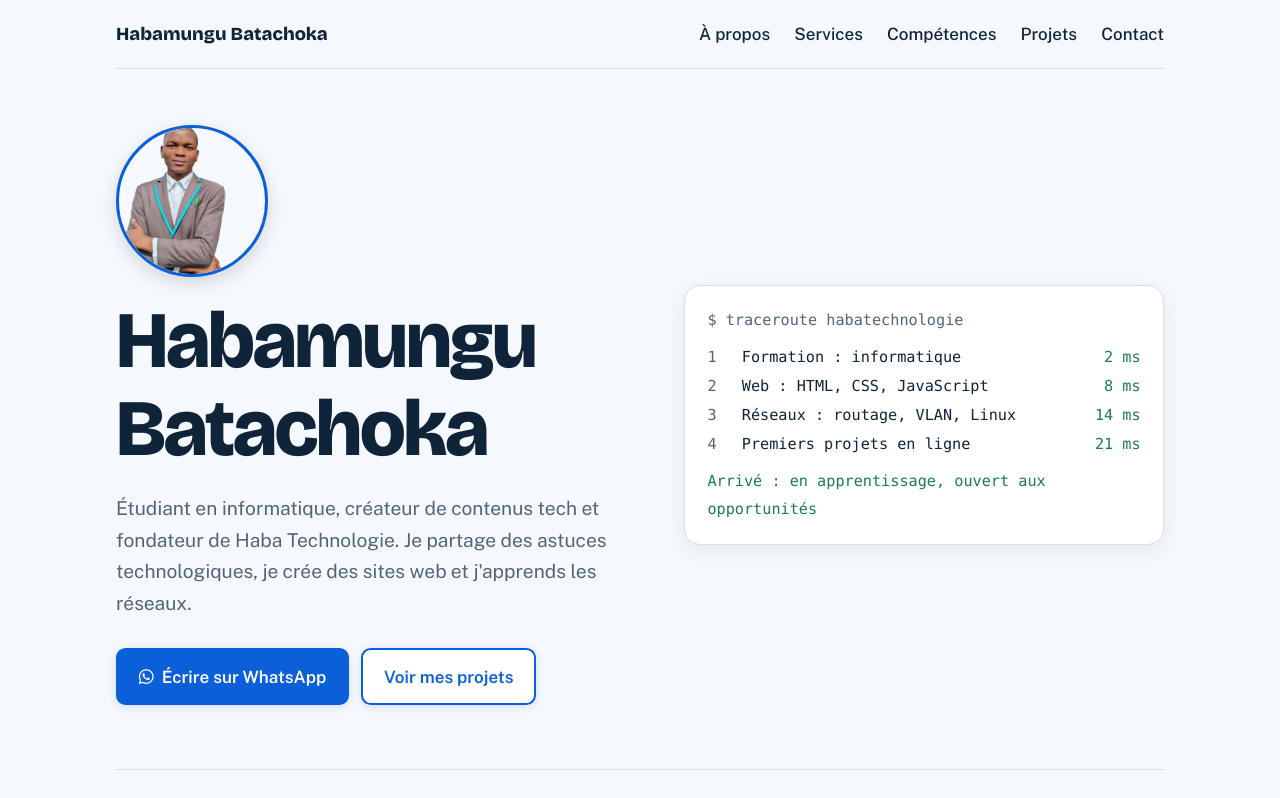
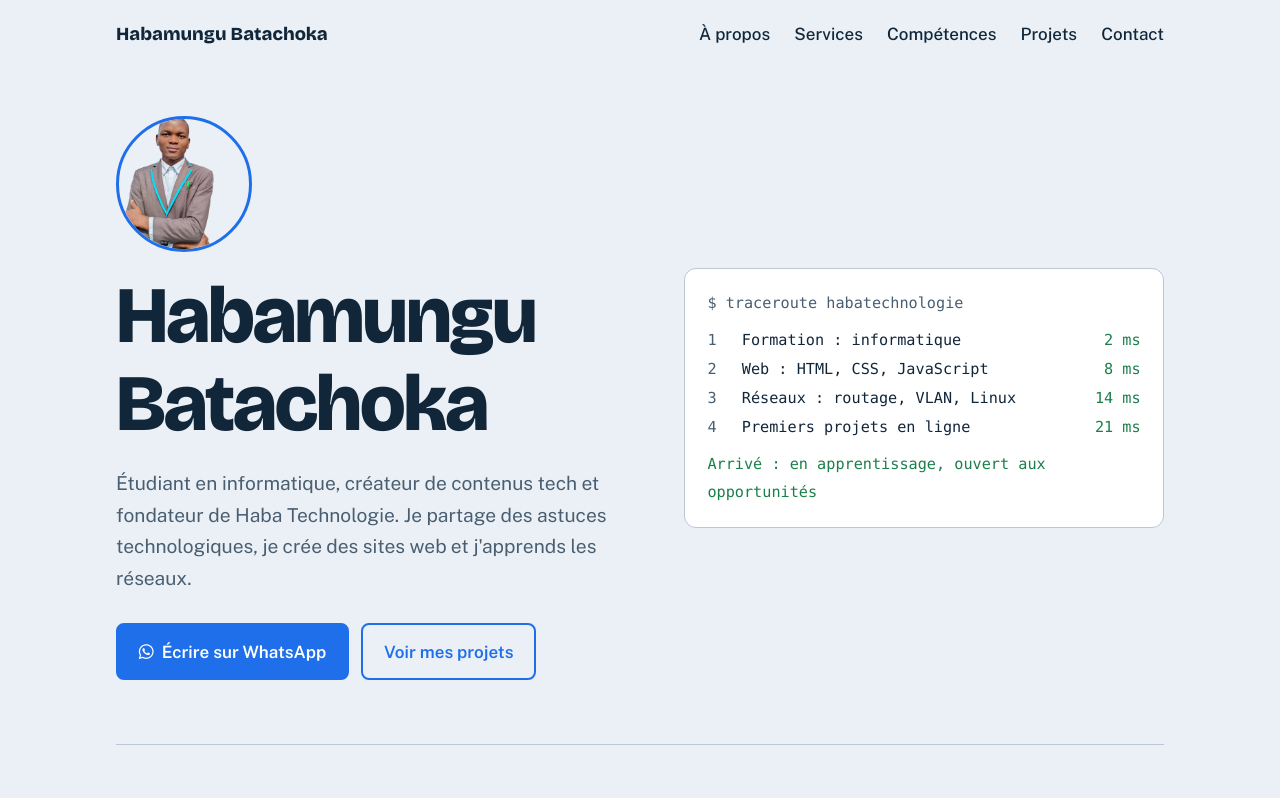
Before and after one commit to Habamungu22/Habamungu22.github.io, a plain HTML site: page index.html in a window 1280 px wide. Shown: the top 798 px of the page. Drawn offline with nearby package versions, Linux system fonts and the light colour scheme.

Commit message:
Add files via upload

```diff
--- a/index.html
+++ b/index.html
@@ -5,7 +5,7 @@
 <meta name="viewport" content="width=device-width, initial-scale=1">
 <title>Habamungu Batachoka – Haba Technologie</title>
 <meta name="description" content="Portfolio de Habamungu Batachoka, étudiant en informatique, créateur de contenus tech et fondateur de Haba Technologie.">
-<meta name="theme-color" content="#0B5FD8">
+<meta name="theme-color" content="#1F6FEB">
 <link rel="canonical" href="https://habamungu22.github.io/">
 <!-- Aperçu quand on partage le lien sur WhatsApp, Facebook, etc. -->
 <meta property="og:type" content="website">
@@ -39,12 +39,18 @@
 </script>
 <style>
 :root{
-  --bg:#F5F8FC; --panel:#FFFFFF; --ink:#0F2438; --muted:#51657A;
-  --line:#D5DFEA; --accent:#0B5FD8; --accent-ink:#FFFFFF; --ok:#1B7F4B;
-  color-scheme:light;
+  --bg:#EAF0F5; --panel:#FFFFFF; --ink:#12263A; --muted:#4A5E72;
+  --line:#B9C7D6; --accent:#1F6FEB; --accent-ink:#FFFFFF; --ok:#1B7F4B;
   box-sizing:border-box;
   padding-top:env(safe-area-inset-top,0px);
   padding-bottom:env(safe-area-inset-bottom,0px);
+}
+@media (prefers-color-scheme:dark){
+  :root:not([data-theme="light"]){
+    --bg:#0E1A27; --panel:#15263A; --ink:#E6EEF6; --muted:#9DB0C4;
+    --line:#2B4058; --accent:#5B9BFF; --accent-ink:#0E1A27; --ok:#4CC38A;
+    color-scheme:dark;
+  }
 }
 *,*::before,*::after{box-sizing:inherit}
 html{scroll-padding-top:env(safe-area-inset-top,0px);scroll-behavior:smooth}
@@ -118,14 +124,6 @@ footer{padding:2rem 0 3rem;color:var(--muted);border-top:1px solid var(--line);f
   nav a{margin:0 1rem 0 0}
 }
 
-/* Style clair et professionnel */
-header.top{border-bottom:1px solid var(--line);margin-bottom:.5rem}
-.photo{width:9.5rem;height:9.5rem;box-shadow:0 6px 18px rgba(15,36,56,.15)}
-.trace,.social a{box-shadow:0 6px 20px rgba(15,36,56,.07)}
-.trace{border-radius:1rem}
-section h2::after{content:"";display:block;width:3rem;height:4px;background:var(--accent);border-radius:2px;margin-top:.6rem}
-.btn{border-radius:.6rem;box-shadow:0 2px 8px rgba(11,95,216,.15)}
-.btn.alt{background:var(--panel)}
 </style>
 </head>
 <body>
```
